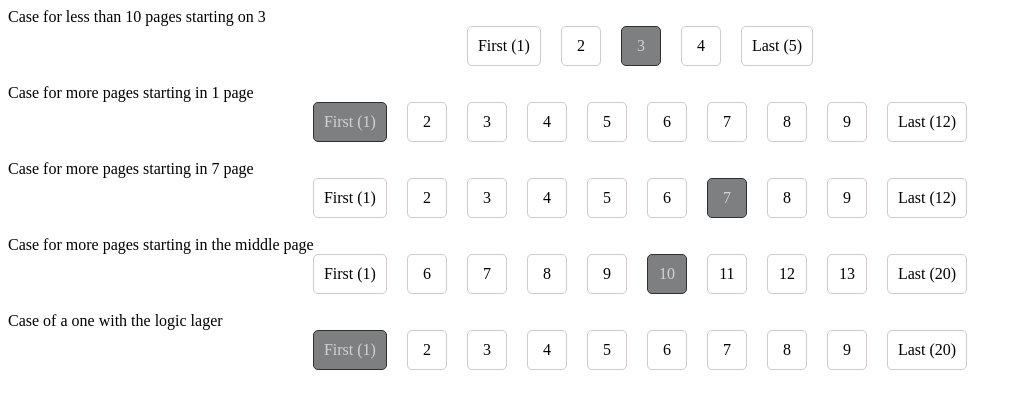
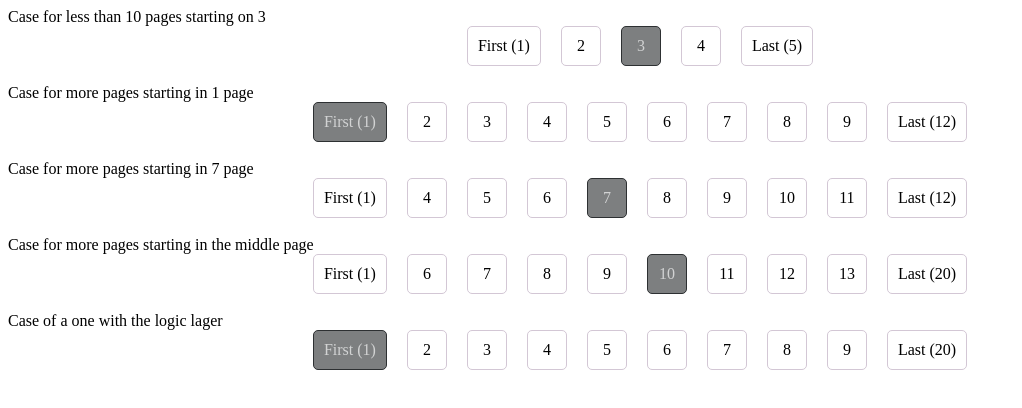
Before and after one commit to EdgarBurelo/Pagination, a React app: page / in a window 1280 px wide. Shown: the top 408 px of the page, without its empty margins (0-1022 px from the left). Built offline with nearby package versions, Linux system fonts and the light colour scheme.

Commit message:
adjust start and end boundaries

```diff
--- a/src/Pagination/Paginate.tsx
+++ b/src/Pagination/Paginate.tsx
@@ -26,7 +26,6 @@ const Paginate: React.FC<Paginate> = ({ currentPage, totalPages, setPage }) => {
 
     useEffect(() => {
         [start, end] = calculateStart(shownPages, maxDisplayedPages, currentPage, differenceBetweenCurrentAndTotal, totalPages);
-        console.log('recalc', start, end)
     }, [currentPage, totalPages, differenceBetweenCurrentAndTotal, maxDisplayedPages, shownPages])
 
     const buttons = generateButtons(start, end, currentPage, totalPages, onClickPageButton);
@@ -76,12 +75,12 @@ const calculateStart = (
     if (shownPages < maxDisplayedPages) {
         end = shownPages;
         start = 1;
-    } else if(currentPage < shownPages / 2) {
+    } else if(currentPage <= shownPages / 2) {
         end = shownPages;
         start = 1;
-    } else if (differenceBetweenCurrentAndTotal < shownPages / 2) {
-        end = totalPages
-        start = currentPage - (shownPages - differenceBetweenCurrentAndTotal)
+    } else if (differenceBetweenCurrentAndTotal <= shownPages / 2) {
+        end = totalPages;
+        start = currentPage - (shownPages - differenceBetweenCurrentAndTotal) + 1;
     } else if (differenceBetweenCurrentAndTotal > shownPages / 2) {
         end = currentPage + shownPages / 2 - 1;
         start = currentPage - shownPages / 2;
```
